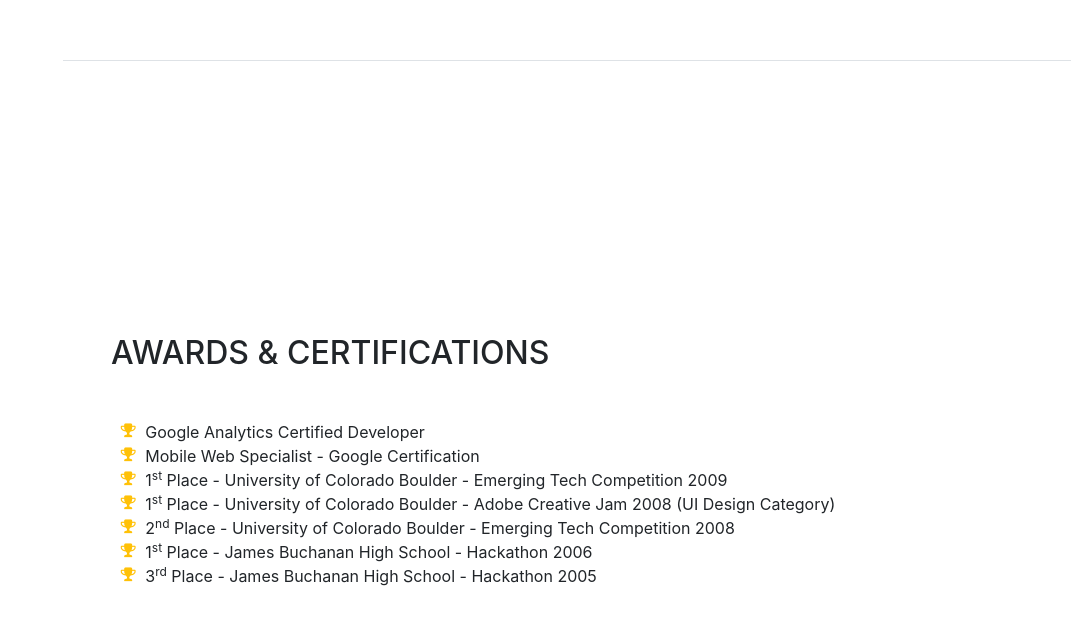
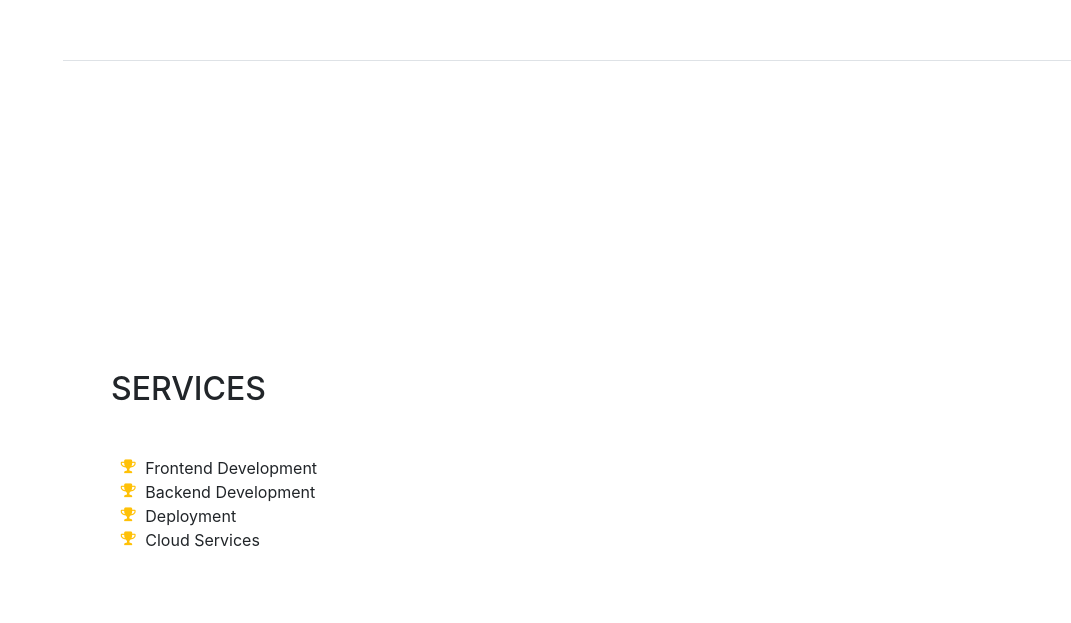
Before and after one commit to ruchita2701/ruchita.github.io, a website with bundled scripts: page index.html in a window 1280 px wide. Shown: the part 4388-5011 px from the top of the page, without its empty margins (209-1280 px from the left). Built offline with nearby package versions, Linux system fonts and the light colour scheme; a web font is replaced by a local one.

Commit message:
Update index.html

```diff
--- a/index.html
+++ b/index.html
@@ -231,35 +231,21 @@
 
       <section class="resume-section p-3 p-lg-5 d-flex flex-column" id="awards">
         <div class="my-auto">
-          <h2 class="mb-5">Awards &amp; Certifications</h2>
+          <h2 class="mb-5">Services</h2>
           <ul class="fa-ul mb-0">
             <li>
               <i class="fa-li fa fa-trophy text-warning"></i>
-              Google Analytics Certified Developer</li>
+              Frontend Development</li>
             <li>
               <i class="fa-li fa fa-trophy text-warning"></i>
-              Mobile Web Specialist - Google Certification</li>
+              Backend Development</li>
             <li>
               <i class="fa-li fa fa-trophy text-warning"></i>
-              1<sup>st</sup>
-              Place - University of Colorado Boulder - Emerging Tech Competition 2009</li>
+              Deployment</li>
             <li>
               <i class="fa-li fa fa-trophy text-warning"></i>
-              1<sup>st</sup>
-              Place - University of Colorado Boulder - Adobe Creative Jam 2008 (UI Design Category)</li>
+              Cloud Services</li>
             <li>
-              <i class="fa-li fa fa-trophy text-warning"></i>
-              2<sup>nd</sup>
-              Place - University of Colorado Boulder - Emerging Tech Competition 2008</li>
-            <li>
-            <li>
-              <i class="fa-li fa fa-trophy text-warning"></i>
-              1<sup>st</sup>
-              Place - James Buchanan High School - Hackathon 2006</li>
-            <li>
-              <i class="fa-li fa fa-trophy text-warning"></i>
-              3<sup>rd</sup>
-              Place - James Buchanan High School - Hackathon 2005</li>
           </ul>
         </div>
       </section>
```
